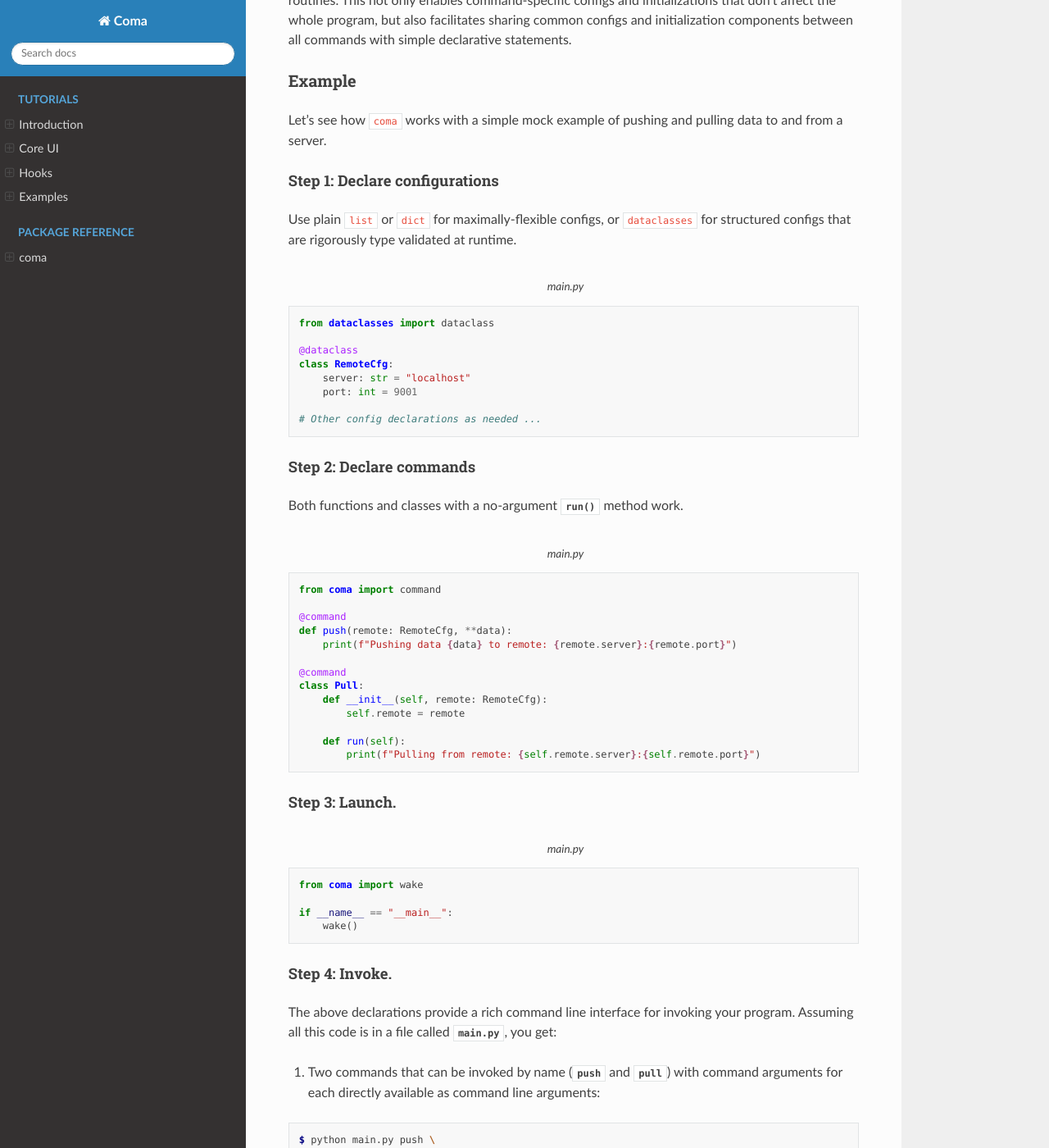
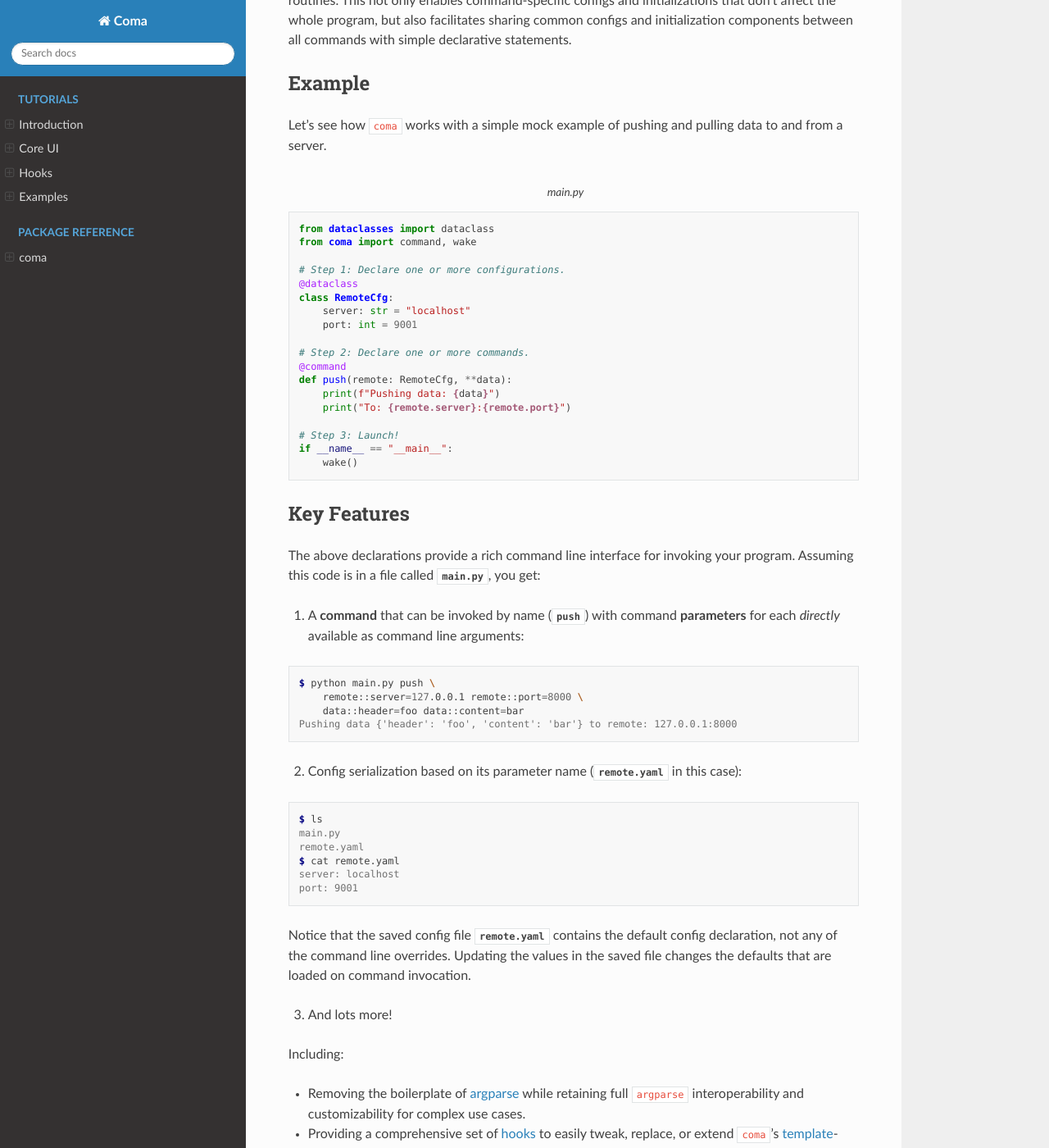
Before and after one commit to francois-rd/coma, a Sphinx documentation site: the page built from docs/source/index.rst, in a window 1280 px wide and 1400 px high, scrolled down 374 px. Shown: the whole window at 82% size. Built offline with Sphinx 7.4.7 and the Read the Docs theme 3.1.0, drawn with Linux system fonts in a browser that asks for light colours; some of the changed text lies outside the part shown.

Commit message:
Improved docs landing page.

```diff
--- a/docs/source/index.rst
+++ b/docs/source/index.rst
@@ -16,72 +16,42 @@ common configs and initialization components between all commands with simple
 declarative statements.
 
 Example
-^^^^^^^
+-------
 
 Let's see how ``coma`` works with a simple mock example of pushing and pulling
 data to and from a server.
-
-Step 1: Declare configurations
-""""""""""""""""""""""""""""""
-
-Use plain ``list`` or ``dict`` for maximally-flexible configs, or ``dataclasses``
-for structured configs that are rigorously type validated at runtime.
 
 .. code-block:: python
     :caption: main.py
 
     from dataclasses import dataclass
+    from coma import command, wake
 
+    # Step 1: Declare one or more configurations.
     @dataclass
     class RemoteCfg:
         server: str = "localhost"
         port: int = 9001
 
-    # Other config declarations as needed ...
-
-
-Step 2: Declare commands
-""""""""""""""""""""""""
-
-Both functions and classes with a no-argument :obj:`run()` method work.
-
-.. code-block:: python
-    :caption: main.py
-
-    from coma import command
-
+    # Step 2: Declare one or more commands.
     @command
     def push(remote: RemoteCfg, **data):
-        print(f"Pushing data {data} to remote: {remote.server}:{remote.port}")
+        print(f"Pushing data: {data}")
+        print("To: {remote.server}:{remote.port}")
 
-    @command
-    class Pull:
-        def __init__(self, remote: RemoteCfg):
-            self.remote = remote
-
-        def run(self):
-            print(f"Pulling from remote: {self.remote.server}:{self.remote.port}")
-
-Step 3: Launch.
-"""""""""""""""
-
-.. code-block:: python
-    :caption: main.py
-
-    from coma import wake
-
+    # Step 3: Launch!
     if __name__ == "__main__":
         wake()
 
 
-Step 4: Invoke.
-"""""""""""""""
+Key Features
+------------
 
 The above declarations provide a rich command line interface for invoking your
-program. Assuming all this code is in a file called :obj:`main.py`, you get:
+program. Assuming this code is in a file called :obj:`main.py`, you get:
 
-1. Two commands that can be invoked by name (:obj:`push` and :obj:`pull`)
-   with command arguments for each directly available as command line arguments:
+1. A **command** that can be invoked by name (:obj:`push`) with command
+   **parameters** for each *directly* available as command line arguments:
 
 .. code-block:: console
 
@@ -90,7 +60,7 @@ program. Assuming all this code is in a file called :obj:`main.py`, you get:
         data::header=foo data::content=bar
     Pushing data {'header': 'foo', 'content': 'bar'} to remote: 127.0.0.1:8000
 
-2. Config serialization:
+2. Config serialization based on its parameter name (:obj:`remote.yaml` in this case):
 
 .. code-block:: console
 
@@ -119,10 +89,13 @@ Including:
   to easily tweak, replace, or extend ``coma``'s
   `template <https://en.wikipedia.org/wiki/Template_method_pattern>`_-based
   design.
-    ``coma`` has very few baked in assumptions. All of ``coma``'s default
-    behavior results from pre-defined hooks. Nearly all behavior can be
-    drastically changed with user-defined hooks. Factories enable tweaking
-    the core default behavior without having to re-implement any hooks.
+
+    .. note::
+
+        ``coma`` has very few baked in assumptions. All of ``coma``'s default
+        behavior results from pre-defined hooks. Nearly all behavior can be
+        drastically changed with user-defined hooks. Factories enable tweaking
+        the core default behavior without having to re-implement any hooks.
 * Integrating with `omegaconf <https://github.com/omry/omegaconf>`_'s extremely
   rich and powerful configuration management features.
 
```
Also changed, not shown: other parts of docs/source/index.rst (+2 -2 lines).
